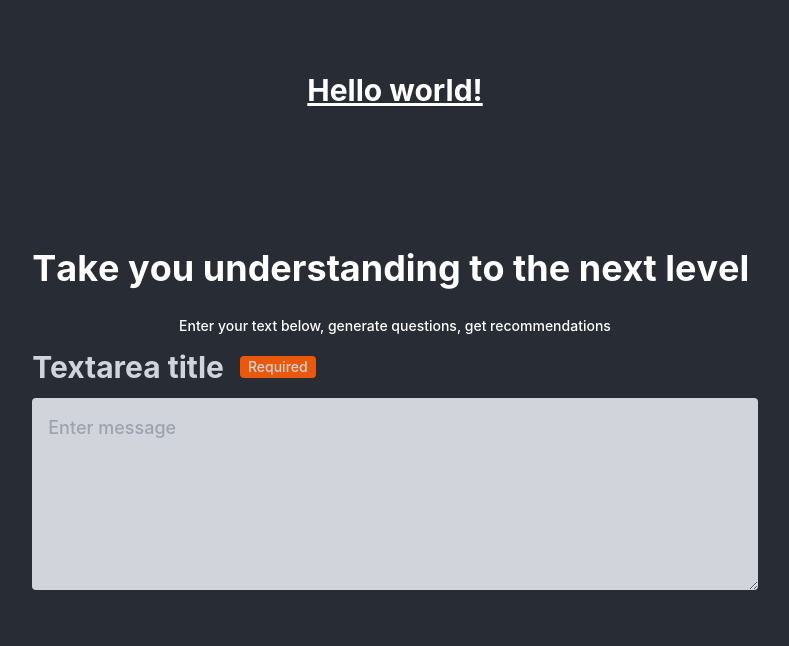
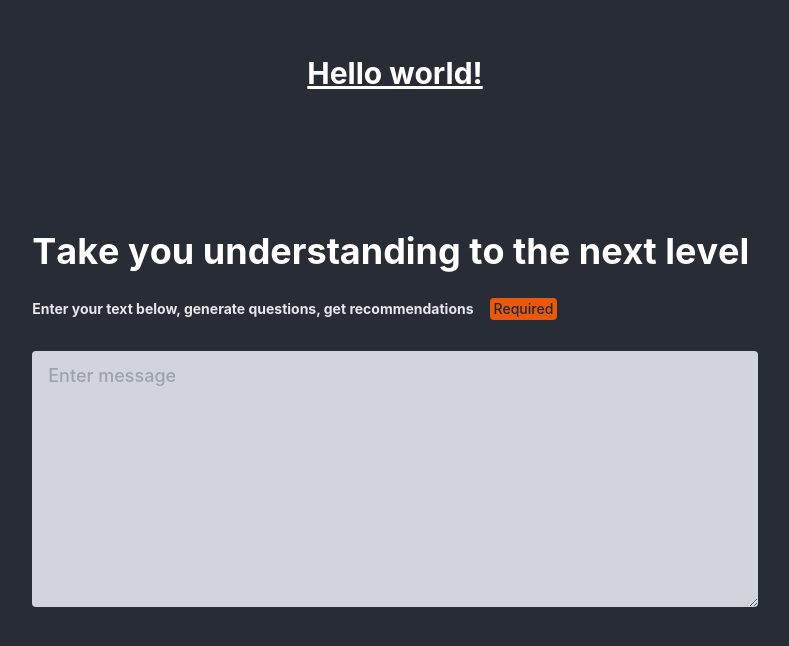
Before and after one commit to PyromancerBoom/ai-hack-nudge, a React (Create React App) app in the folder cinnamonroll/: page / in a window 1280 px wide. Shown: the top 646 px of the page, without its empty margins (245-1034 px from the left). Built offline with nearby package versions, Linux system fonts and the light colour scheme.

Commit message:
text box

```diff
--- a/cinnamonroll/src/components/Demo.js
+++ b/cinnamonroll/src/components/Demo.js
@@ -52,10 +52,6 @@ const Demo = () => {
               text="Take you understanding to the next level "
               className=""
             />
-            <p className="my-4 text-lg font-medium md:text-sm sm:text-xs">
-              Enter your text below, generate questions, get recommendations{" "}
-              <br />{" "}
-            </p>
 
             <TextBoxInput />
           </div>
--- a/cinnamonroll/src/components/TextBoxInput.js
+++ b/cinnamonroll/src/components/TextBoxInput.js
@@ -5,19 +5,22 @@ const TextBoxInput = () => {
     <div className="w-full max-w-[80vw] mx-auto">
       <div className="flex items-center space-x-4">
         <label
-          className="text-gray-300 text-3xl font-bold leading-none"
+          className="text-gray-200 text-3xl font-bold leading-none"
           htmlFor="textarea"
         >
-          Textarea title
+          <p className="my-4 text-2xl md:text-sm sm:text-xs">
+            Enter your text below, generate questions, get recommendations{" "}
+            <br />{" "}
+          </p>
         </label>
-        <span className="px-2 py-1 rounded text-gray-300 text-sm font-medium leading-none bg-orange-600">
+        <span className="px-1 py-1 rounded text-gray-800 text-sm font-medium leading-none bg-orange-600">
           Required
         </span>
       </div>
       <div className="mt-4">
         <div className="w-full">
           <textarea
-            className="w-full h-48 rounded bg-gray-300 p-4 text-lg font-medium resize-y"
+            className="w-full h-64 rounded bg-gray-300 p-4 text-lg font-medium resize-y text-gray-800 leading-none focus:outline-none focus:ring-2 focus:ring-gray-600 focus:ring-offset-2 focus:ring-offset-gray-100"
             name="textarea"
             id="textarea"
             placeholder="Enter message"
```
